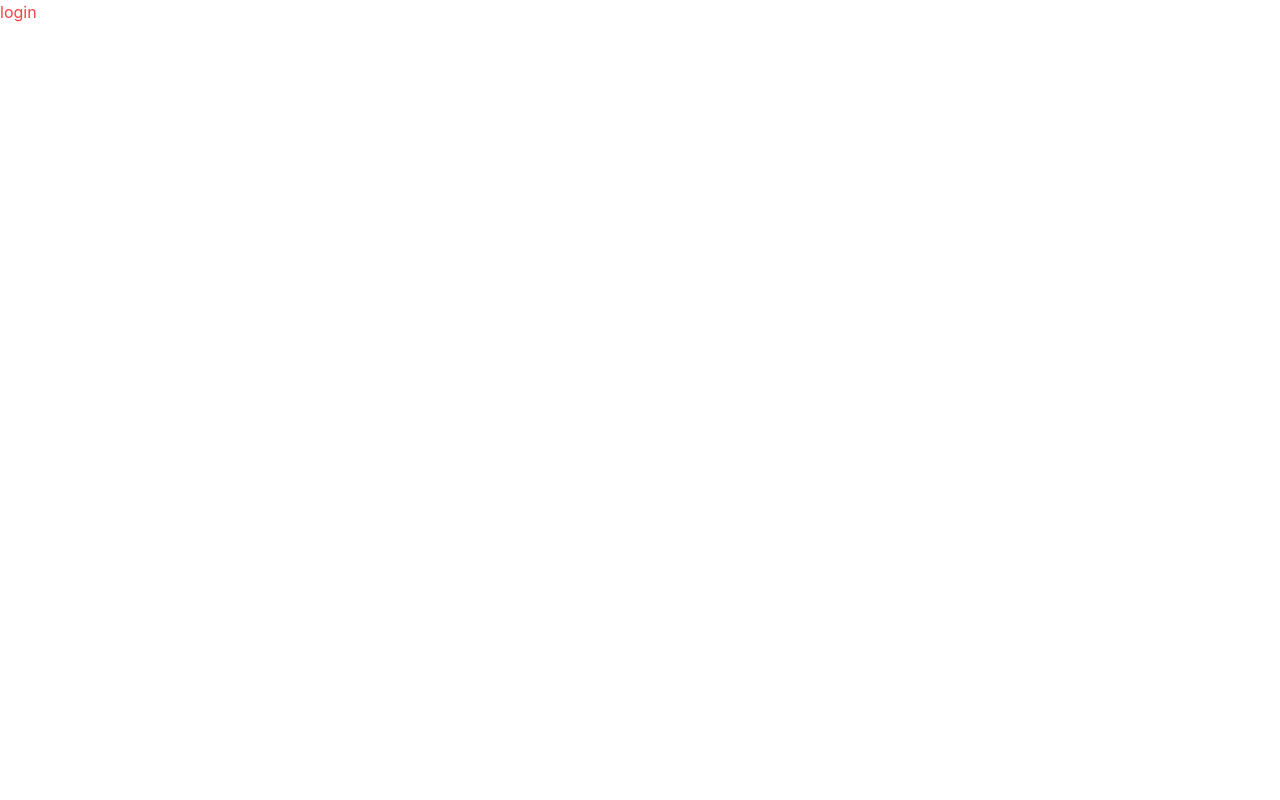
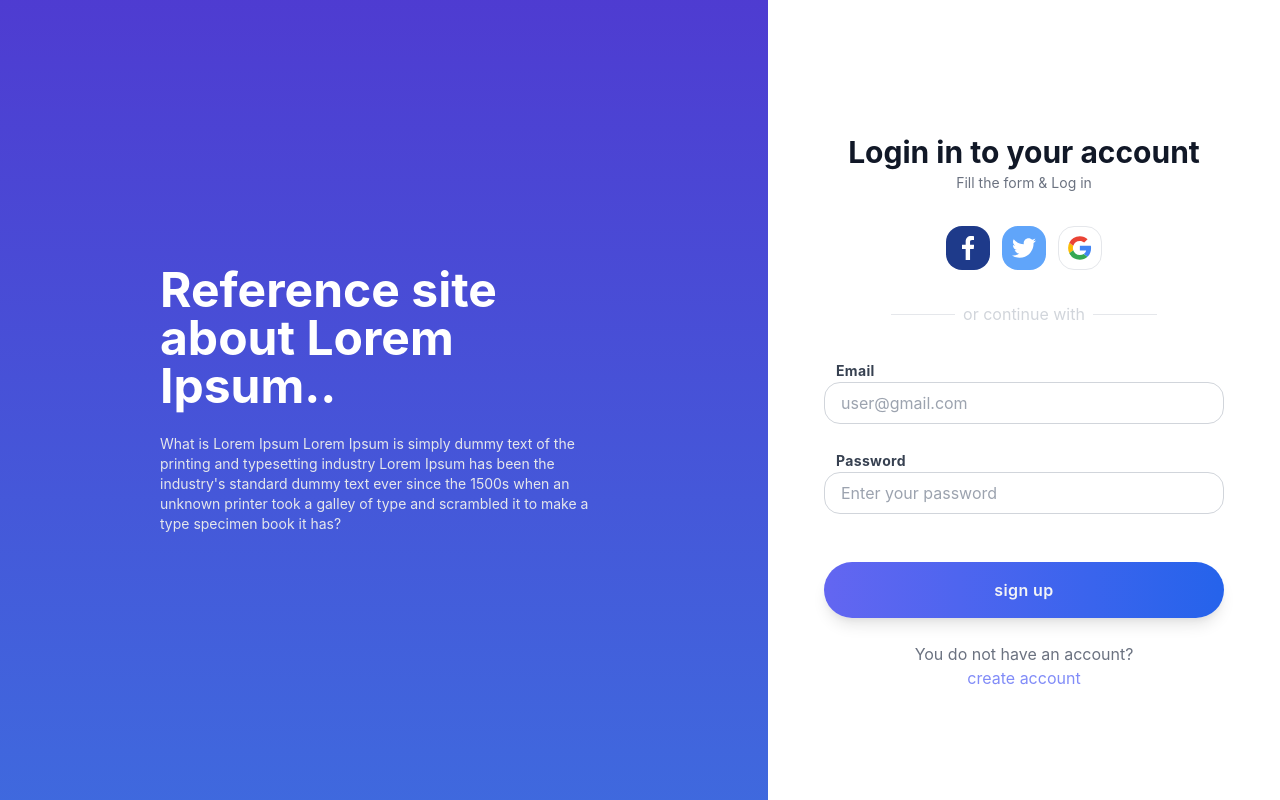
Before and after one commit to Carlos-vargs/store-design, a React (Create React App) app: page /login in a window 1280 px wide. Built offline with nearby package versions, Linux system fonts and the light colour scheme.

Commit message:
add forms for login and register

```diff
--- /dev/null
+++ b/src/components/auth/ContainerHeader.js
@@ -0,0 +1,21 @@
+import React from 'react';
+import HeaderForm from './HeaderForm';
+import NetworksOption from './NetworksOption';
+
+export default function ContainerHeader() {
+    return (
+        <React.Fragment>
+            <HeaderForm
+                title={'Login in to your account'}
+                subtitle={'Fill the form & Log in'}
+            />
+            <NetworksOption />
+            <div className="flex items-center justify-center space-x-2">
+                <span className="h-px w-16 bg-gray-200"></span>
+                <span className="text-gray-300 font-normal">or continue with</span>
+                <span className="h-px w-16 bg-gray-200"></span>
+            </div>
+        </React.Fragment>
+
+    );
+}
--- /dev/null
+++ b/src/components/auth/LinkForms.js
@@ -0,0 +1,11 @@
+import React from 'react';
+import { Link } from 'react-router-dom';
+
+export default function LinkForms({title, title_url ,url}) {
+    return (
+        <span className="flex flex-col items-center justify-center mt-10 text-center text-md text-gray-500">
+            <span>{title}</span>
+            <Link to={url} className="text-indigo-400 hover:text-blue-500 no-underline hover:underline cursor-pointer transition ease-in duration-300">{title_url}</Link>
+        </span>
+    );
+}
--- /dev/null
+++ b/src/components/auth/LoginForm.js
@@ -0,0 +1,42 @@
+import React from 'react';
+import Input from './Input';
+import LinkForms from './LinkForms';
+
+export default function LoginForm({ onChange, onSubmit, formValues, children }) {
+
+
+    return (
+        <React.Fragment>
+            <form onSubmit={onSubmit}  className="mt-8 space-y-6">
+                <Input
+                    title={'Email'}
+                    name={'email'}
+                    type={'email'}
+                    placeholder={'user@gmail.com'}
+                    autocomplete={'email'}
+                    value={formValues.email}
+                    onChange={onChange}
+                />
+                <Input
+                    title={'Password'}
+                    name={'password'}
+                    type={'password'}
+                    placeholder={'Enter your password'}
+                    autocomplete={'current-password'}
+                    value={formValues.password}
+                    onChange={onChange}
+                />
+                <div className="flex items-center justify-between">
+                </div>
+                <div>
+                    {children}
+                </div>
+                <LinkForms
+                    title={'You do not have an account?'}
+                    title_url={'create account'}
+                    url={'/register'}
+                />
+            </form>
+        </React.Fragment>
+    );
+}
--- a/src/components/auth/NetworksOption.js
+++ b/src/components/auth/NetworksOption.js
@@ -16,6 +16,7 @@ export default function NetworksOption() {
                 }
                 color={'bg-blue-900'}
                 url={'https://www.facebook.com'}
+                title={'Facebook'}
             />
             <SocialNetworks
                 icon={
@@ -36,6 +37,7 @@ export default function NetworksOption() {
                 }
                 color={'bg-blue-400'}
                 url={'https://www.twitter.com'}
+                title={'Twitter'}
             />
             <SocialNetworks
                 icon={
@@ -67,6 +69,7 @@ export default function NetworksOption() {
                 color={'bg-white'}
                 border={'border'}
                 url={'https://google.com'}
+                title={'Google'}
             />
         </div>
     );
--- a/src/components/auth/RegisterForm.js
+++ b/src/components/auth/RegisterForm.js
@@ -1,21 +1,19 @@
 import React from 'react';
-import { Link } from 'react-router-dom';
 import Input from './Input';
+import LinkForms from './LinkForms';
 
 export default function RegisterForm({ onChange, onSubmit, formValues, children }) {
 
-    console.log(formValues['first_name']);
-
     return (
         <React.Fragment>
-            <form onSubmit={onSubmit}  className="mt-8 space-y-6">
+            <form onSubmit={onSubmit} className="mt-8 space-y-6">
                 <Input
                     title={'First Name'}
                     name={'first_name'}
                     type={'text'}
                     placeholder={'First Name'}
                     autocomplete={'name'}
-                    value={formValues['first_name']}
+                    value={formValues.first_name}
                     onChange={onChange}
                 />
                 <Input
@@ -24,7 +22,7 @@ export default function RegisterForm({ onChange, onSubmit, formValues, children
                     type={'text'}
                     placeholder={'Last Name'}
                     autocomplete={'family-name'}
-                    value={formValues['last_name']}
+                    value={formValues.last_name}
                     onChange={onChange}
                 />
                 <Input
@@ -33,7 +31,7 @@ export default function RegisterForm({ onChange, onSubmit, formValues, children
                     type={'email'}
                     placeholder={'user@gmail.com'}
                     autocomplete={'email'}
-                    value={formValues['email']}
+                    value={formValues.email}
                     onChange={onChange}
                 />
                 <Input
@@ -42,7 +40,7 @@ export default function RegisterForm({ onChange, onSubmit, formValues, children
                     type={'password'}
                     placeholder={'Enter your password'}
                     autocomplete={'current-password'}
-                    value={formValues['password']}
+                    value={formValues.password}
                     onChange={onChange}
                 />
                 <Input
@@ -51,7 +49,7 @@ export default function RegisterForm({ onChange, onSubmit, formValues, children
                     type={'password'}
                     autocomplete={'new-password'}
                     placeholder={'Confirm your password'}
-                    value={formValues['password_confirmation']}
+                    value={formValues.password_confirmation}
                     onChange={onChange}
                 />
                 <div className="flex items-center justify-between">
@@ -59,10 +57,11 @@ export default function RegisterForm({ onChange, onSubmit, formValues, children
                 <div>
                     {children}
                 </div>
-                <span className="flex flex-col items-center justify-center mt-10 text-center text-md text-gray-500">
-                    <span>Do you already have an account?</span>
-                    <Link to="/login" className="text-indigo-400 hover:text-blue-500 no-underline hover:underline cursor-pointer transition ease-in duration-300">Sign up</Link>
-                </span>
+                <LinkForms
+                    title={'Do you already have an account?'}
+                    title_url={'Sign up'}
+                    url={'/login'}
+                />
             </form>
         </React.Fragment>
     );
--- a/src/components/auth/SocialNetworks.js
+++ b/src/components/auth/SocialNetworks.js
@@ -1,8 +1,8 @@
 import React from 'react';
 
-export default function SocialNetworks({ icon, color, url, border }) {
+export default function SocialNetworks({ icon, color, url, border, title }) {
     return (
-        <a target="_blank" href={url} className={`${color} ${border} w-11 h-11 items-center justify-center inline-flex rounded-2xl font-bold text-lg hover:shadow-lg cursor-pointer transition ease-in duration-300`}>
+        <a target="_blank" title={title} href={url} className={`${color} ${border} w-11 h-11 items-center justify-center inline-flex rounded-2xl font-bold text-lg hover:shadow-lg cursor-pointer transition ease-in duration-300`}>
             <span className='flex iteems-center justify-center w-6 h-6' >
                 {icon}
             </span>
--- a/src/components/public/MenuShopping.js
+++ b/src/components/public/MenuShopping.js
@@ -1,4 +1,4 @@
-import React,{ Fragment } from 'react';
+import React,{ Fragment, useEffect } from 'react';
 import { Menu, Transition } from '@headlessui/react'
 import { ShoppingBagIcon } from '@heroicons/react/outline'
 import { Link } from 'react-router-dom';
--- a/src/pages/auth/Login.js
+++ b/src/pages/auth/Login.js
@@ -1,9 +1,91 @@
-import React from 'react';
+import React, { useState } from 'react';
+import LoginForm from '../../components/auth/LoginForm';
+import ButtonLog from '../../components/auth/ButtonLog'
+import Animation from '../../components/auth/Animation';
+import ContainerHeader from '../../components/auth/ContainerHeader';
 
-export default function login() {
+
+export default function Login() {
+
+    const [state, setState] = useState({
+        loading: false,
+        error: null,
+        form: {
+            email: "",
+            password: "",
+        }
+    });
+
+
+    const handleChange = e => {
+        setState({
+            form: {
+                ...state.form,
+                [e.target.name]: e.target.value
+            }
+        })
+    }
+
+    const handleSubmit = async e => {
+
+        e.preventDefault()
+
+        try {
+
+
+            let config = {
+                method: 'POST',
+                headers: {
+                    'Accept': 'application/json',
+                    'Content-Type': 'application/json',
+                    'X-CSRF-TOKEN': ('meta[name="csrf-token"]').attr('content')
+                },
+                body: state.form,
+            }
+
+            let res = await fetch('http://localhost:8000/api/login', config)
+            let json = await res.json()
+
+            console.log(json);
+            setState({ loading: true, })
+
+
+        } catch (error) {
+            setState({ loading: false, error: error })
+        }
+    }
+
+    if (state.loading) {
+        return (
+            <div>
+                sending data...
+            </div>
+        )
+    }
+
     return (
-        <div className="text-red-500">
-            login
-        </div>
-    )
+        <React.Fragment>
+            <div className="relative min-h-screen flex ">
+                <div className="flex flex-col sm:flex-row items-center md:items-start sm:justify-center md:justify-start flex-auto min-w-0 bg-white">
+                    <Animation />
+                    <div className="md:flex md:items-center md:justify-center w-full sm:w-auto md:h-full w-2/5 xl:w-2/5 p-8  md:p-10 lg:p-14 sm:rounded-lg md:rounded-none bg-white">
+                        <div className="max-w-md w-full space-y-8">
+                            <ContainerHeader />
+                            <LoginForm
+                                onChange={handleChange}
+                                onSubmit={handleSubmit}
+                                formValues={state.form}
+                            >
+                                <ButtonLog
+                                    text={'sign up'}
+                                    type={'submit'}
+                                    value={'Submit'}
+                                />
+                            </LoginForm>
+                        </div>
+                    </div>
+                </div>
+            </div>
+        </React.Fragment>
+    );
 }
--- a/src/pages/auth/Register.js
+++ b/src/pages/auth/Register.js
@@ -1,10 +1,8 @@
 import React, { useState } from 'react';
 import RegisterForm from '../../components/auth/RegisterForm';
-import SocialNetworks from '../../components/auth/SocialNetworks';
 import ButtonLog from '../../components/auth/ButtonLog'
 import Animation from '../../components/auth/Animation';
-import HeaderForm from '../../components/auth/HeaderForm';
-import NetworksOption from '../../components/auth/NetworksOption';
+import ContainerHeader from '../../components/auth/ContainerHeader';
 
 
 export default function Register() {
@@ -67,16 +65,7 @@ export default function Register() {
                     <Animation />
                     <div className="md:flex md:items-center md:justify-center w-full sm:w-auto md:h-full w-2/5 xl:w-2/5 p-8  md:p-10 lg:p-14 sm:rounded-lg md:rounded-none bg-white">
                         <div className="max-w-md w-full space-y-8">
-                        <HeaderForm
-                            title={'Create an Account!'}
-                            subtitle={'Fill the form & Sign Up'}
-                        />
-                            <NetworksOption />
-                            <div className="flex items-center justify-center space-x-2">
-                                <span className="h-px w-16 bg-gray-200"></span>
-                                <span className="text-gray-300 font-normal">or continue with</span>
-                                <span className="h-px w-16 bg-gray-200"></span>
-                            </div>
+                            <ContainerHeader />
                             <RegisterForm
                                 onChange={handleChange}
                                 onSubmit={handleSubmit}
```
